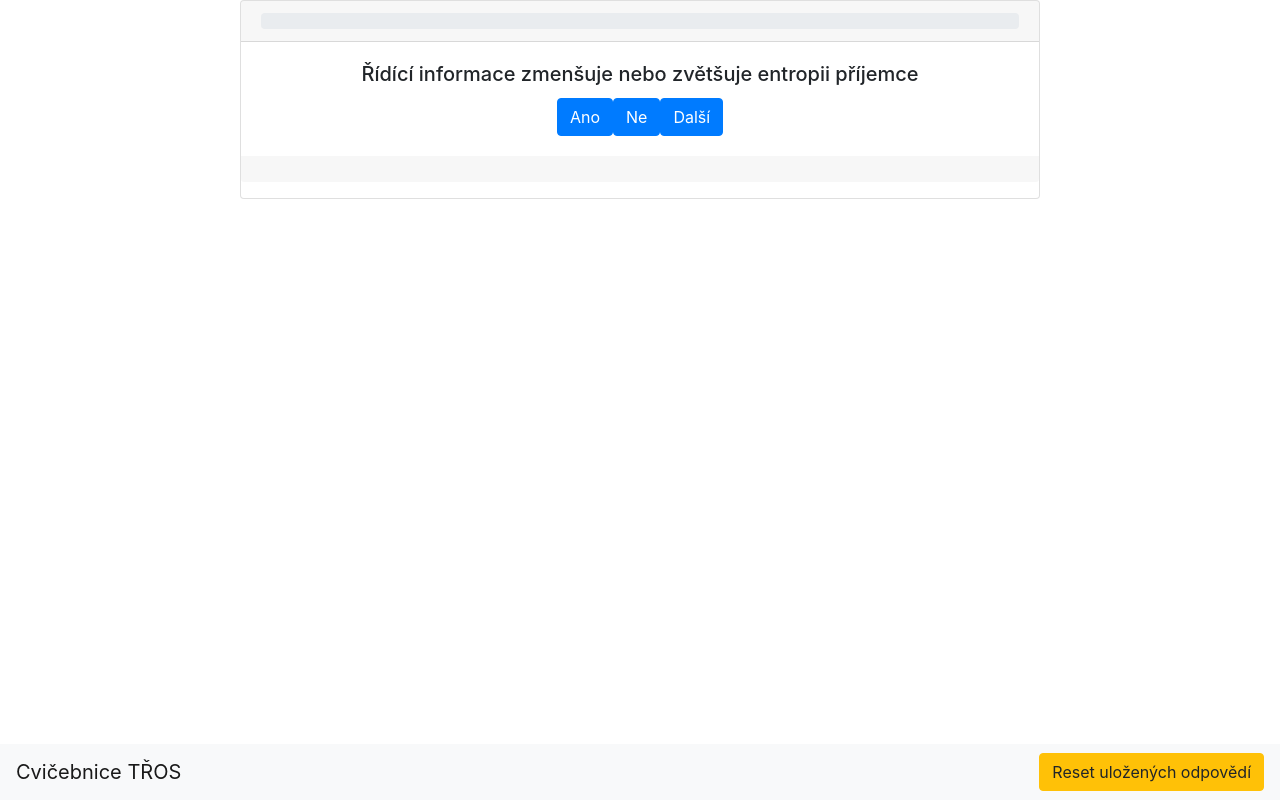
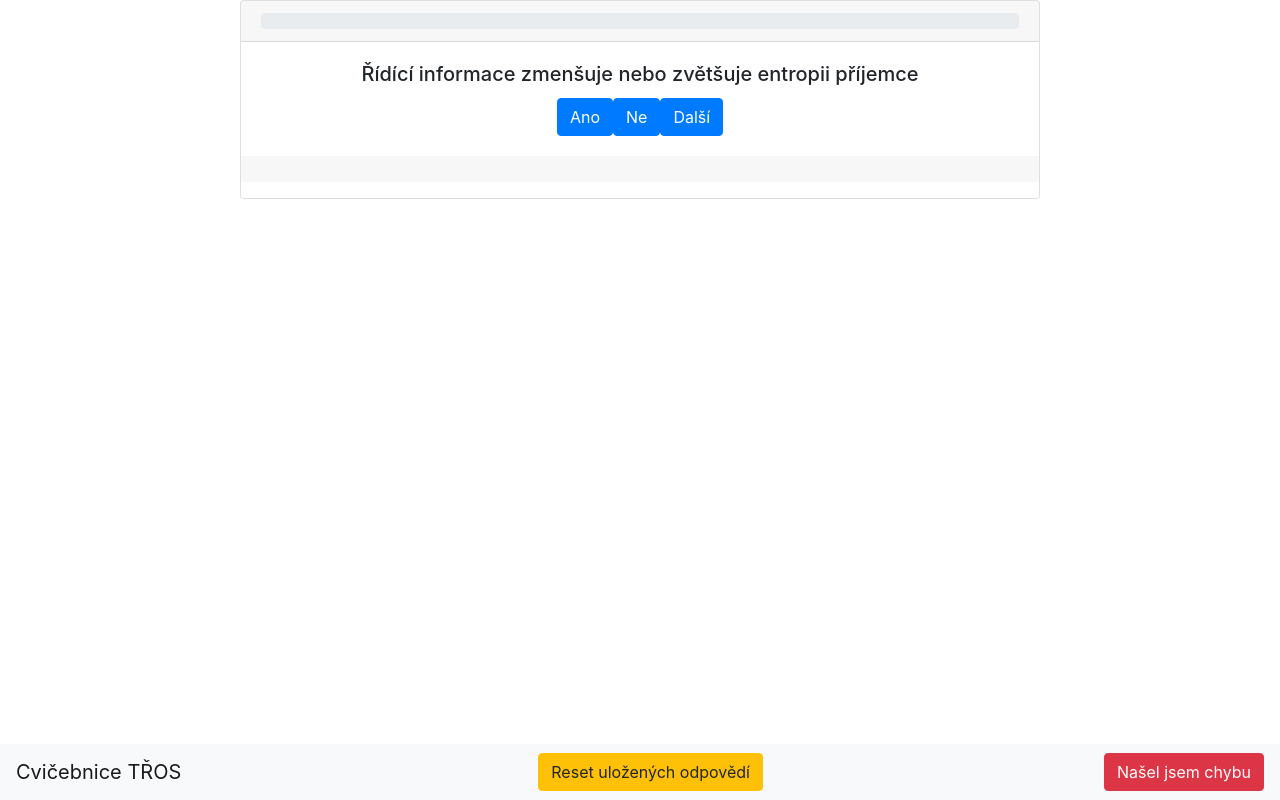
Before and after one commit to tajnymag/tros-quiz, a Vue app: page / in a window 1280 px wide. Built offline with nearby package versions, Linux system fonts and the light colour scheme.

Commit message:
Added e-mail for reporting bugs

```diff
--- a/src/components/App.vue
+++ b/src/components/App.vue
@@ -6,6 +6,7 @@
 			<button class="btn btn-warning" @click="resetSavedAnswers">
 				Reset uložených odpovědí
 			</button>
+			<a class="btn btn-danger" href="mailto:xlukm014@studenti.czu.cz">Našel jsem chybu</a>
 		</nav>
 	</div>
 </template>
```
